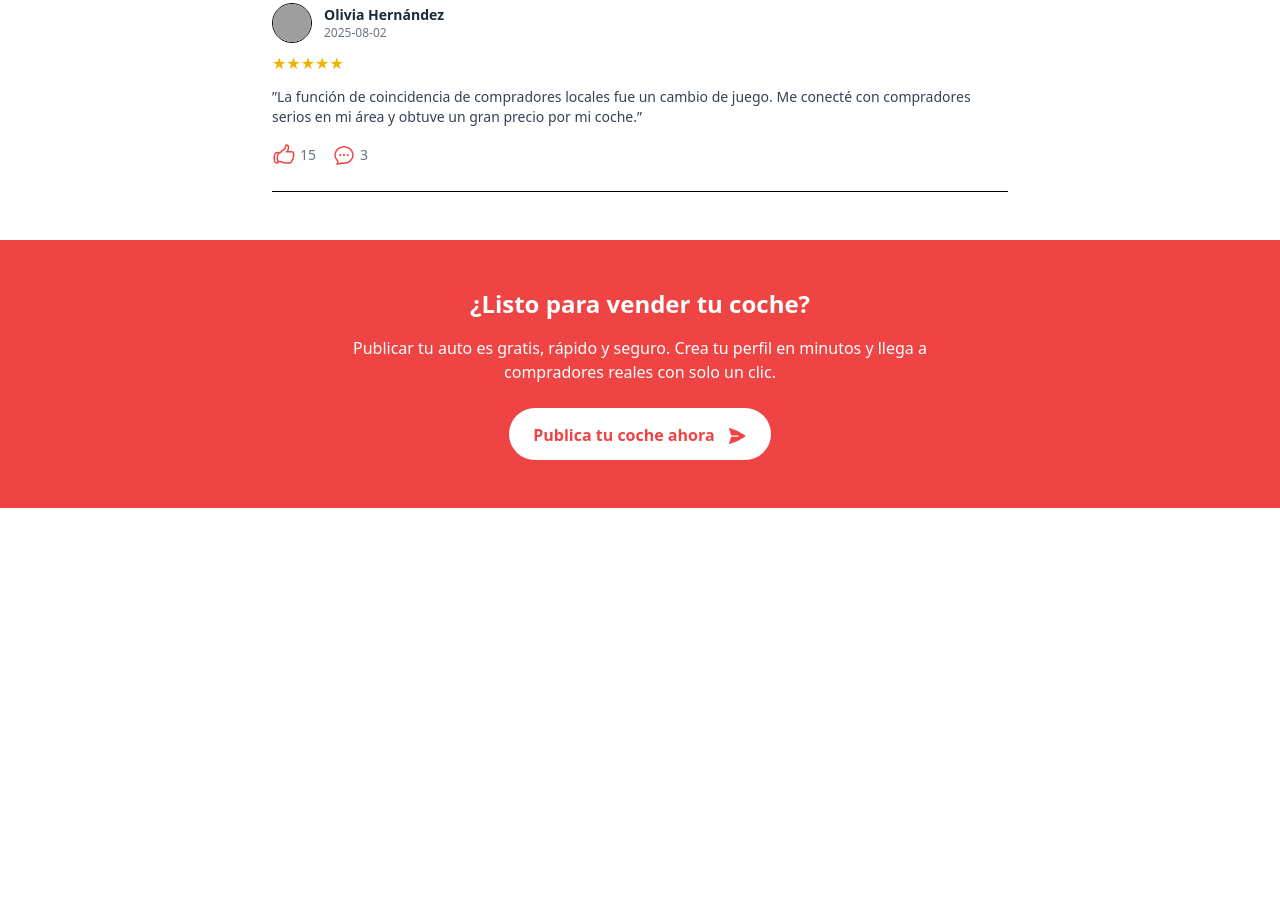
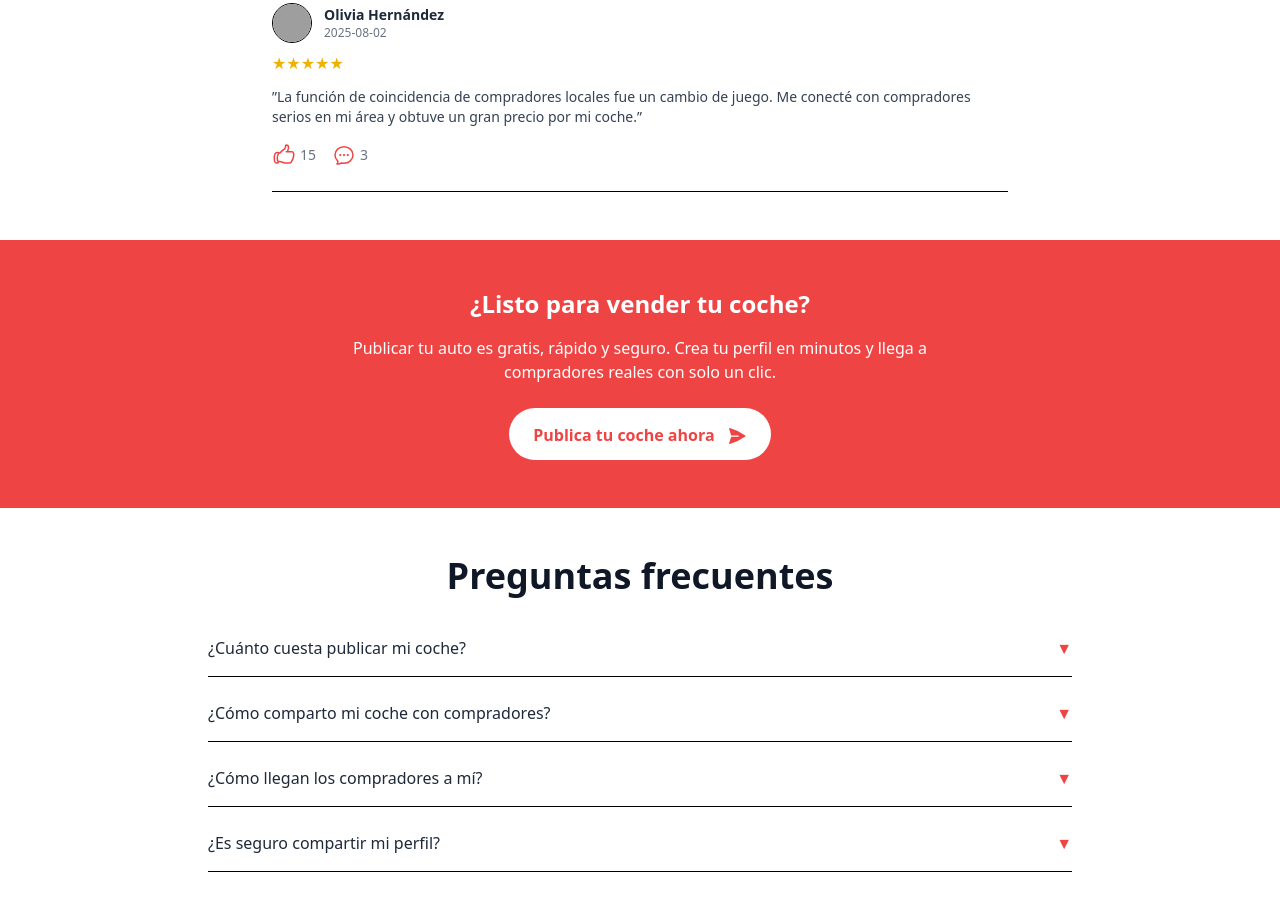
Before and after one commit to jc-group/vendotuauto-landing, an Astro site: page / in a window 1280 px wide. Shown: the part 2803-3723 px from the top of the page. Before the commit the page ends 3311 px from the top, so only its background shows below. Built offline with nearby package versions, Linux system fonts and the light colour scheme; Astro itself is replaced by a stand-in of ours; grey boxes are pictures that could not be loaded.

Commit message:
feat: add Faq component to provide users with answers to common questions

```diff
--- /dev/null
+++ b/src/components/Faq.astro
@@ -0,0 +1,61 @@
+---
+// Componente estático de Preguntas Frecuentes para VendoTuAuto
+---
+
+<section class="py-12 bg-white">
+  <div class="max-w-4xl mx-auto px-4">
+    <h2 class="text-2xl md:text-4xl font-bold text-gray-900 mb-6 md:mb-10 text-center">
+      Preguntas frecuentes
+    </h2>
+
+    <div class="space-y-6">
+      <!-- Pregunta 1 -->
+      <details class="group border-b pb-4">
+        <summary class="cursor-pointer text-gray-800 font-medium flex justify-between items-center">
+          ¿Cuánto cuesta publicar mi coche?
+          <span class="text-[#EF4444] group-open:rotate-180 transition-transform">▼</span>
+        </summary>
+        <p class="mt-2 text-sm text-gray-600">
+          Publicar tu coche es completamente gratuito. Solo pagas si decides mejorar la visibilidad
+          o destacar tu perfil.
+        </p>
+      </details>
+
+      <!-- Pregunta 2 -->
+      <details class="group border-b pb-4">
+        <summary class="cursor-pointer text-gray-800 font-medium flex justify-between items-center">
+          ¿Cómo comparto mi coche con compradores?
+          <span class="text-[#EF4444] group-open:rotate-180 transition-transform">▼</span>
+        </summary>
+        <p class="mt-2 text-sm text-gray-600">
+          Al crear tu perfil obtienes un código QR y un PDF con toda la información de tu coche.
+          Puedes compartirlo por redes, WhatsApp o imprimirlo.
+        </p>
+      </details>
+
+      <!-- Pregunta 3 -->
+      <details class="group border-b pb-4">
+        <summary class="cursor-pointer text-gray-800 font-medium flex justify-between items-center">
+          ¿Cómo llegan los compradores a mí?
+          <span class="text-[#EF4444] group-open:rotate-180 transition-transform">▼</span>
+        </summary>
+        <p class="mt-2 text-sm text-gray-600">
+          Te conectamos con personas interesadas en tu zona mediante coincidencia dirigida. No es
+          necesario subir tu coche a un portal público.
+        </p>
+      </details>
+
+      <!-- Pregunta 4 -->
+      <details class="group border-b pb-4">
+        <summary class="cursor-pointer text-gray-800 font-medium flex justify-between items-center">
+          ¿Es seguro compartir mi perfil?
+          <span class="text-[#EF4444] group-open:rotate-180 transition-transform">▼</span>
+        </summary>
+        <p class="mt-2 text-sm text-gray-600">
+          Sí. La información de tu coche solo está disponible a través de tu código QR o enlace
+          privado. No se publica de forma abierta sin tu consentimiento.
+        </p>
+      </details>
+    </div>
+  </div>
+</section>
--- a/src/pages/index.astro
+++ b/src/pages/index.astro
@@ -7,6 +7,7 @@ import ComparisonTable from '@components/ComparisonTable.astro';
 import Testimonials from '@components/Testimonials.astro';
 import Layout from '@layouts/Layout.astro';
 import CallToAction from '@components/CallToAction.astro';
+import Faq from '@components/Faq.astro';
 
 // Welcome to Astro! Wondering what to do next? Check out the Astro documentation at https://docs.astro.build
 // Don't want to use any of this? Delete everything in this file, the `assets`, `components`, and `layouts` directories, and start fresh.
@@ -21,5 +22,6 @@ import CallToAction from '@components/CallToAction.astro';
     <ComparisonTable />
     <Testimonials />
     <CallToAction />
+    <Faq />
   </main>
 </Layout>
```
